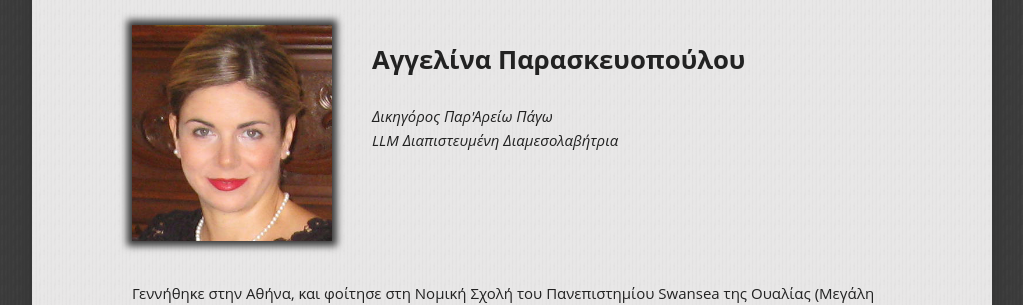
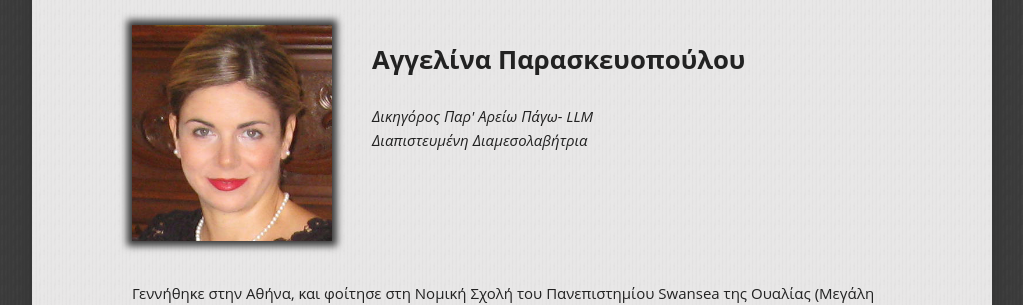
Before and after one commit to olgabrani/jk-lina, a Jekyll site: the page built from viografiko.md, in a window 1280 px wide. Shown: the part 330-635 px from the top of the page, without its empty margins (128-1151 px from the left). Built offline with Jekyll 4.4.1, drawn with Linux system fonts in a browser that asks for light colours.

Commit message:
Corrections to cv page
- Remove cv file
- Change title description
- Typo fixes

```diff
--- a/viografiko.md
+++ b/viografiko.md
@@ -6,7 +6,7 @@ layout: default
     <div class="top clearfix">
         <img src="/static/images/1421.JPG" alt="" class="img half">
         <h2><h1>Aγγελίνα Παρασκευοπούλου</h1>
-<p><em>Δικηγόρος Παρ'Αρείω Πάγω<br> LLM Διαπιστευμένη Διαμεσολαβήτρια</em></p></h2>
+<p><em>Δικηγόρος Παρ' Αρείω Πάγω- LLM<br>Διαπιστευμένη Διαμεσολαβήτρια</em></p></h2>
     </div>
     <div class="content">
         <p>Γεννήθηκε στην Αθήνα, και φοίτησε στη Νομική Σχολή του Πανεπιστημίου  Swansea της Ουαλίας (Μεγάλη Βρετανία), όπου απέκτησε το Πτυχίο Νομικής (Bachelor of Laws-LLB) . Ακολούθησε μεταπτυχιάκες σπουδές στο Εμπορικό και Ναυτιλιακό Δίκαιο στο Πανεπιστημίου Swansea της Ουαλίας (Μεγάλη Βρετανία), όπου αποφοίτησε επιτυχώς (Master of Laws-LLM), με την ολοκλήρωση της μεταπτυχιάκης διατριβής (dissertation)  της με θέμα τις ενέγγυες πιστώσεις μέσω διαδικτύου. (2002-2003). </p>
```
